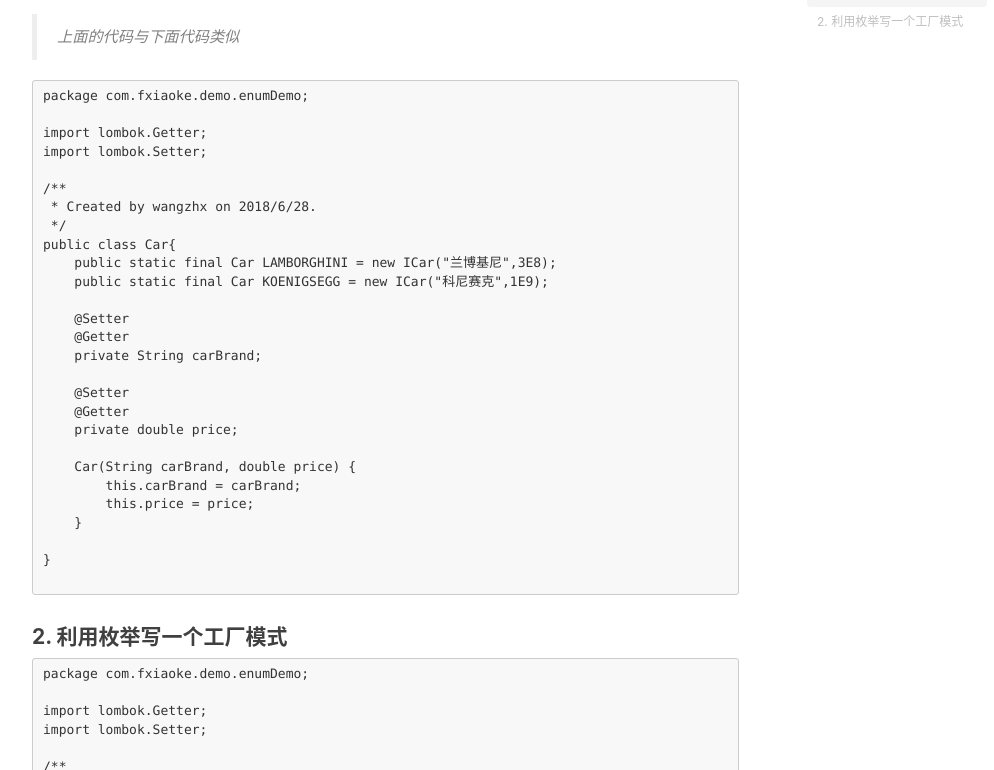
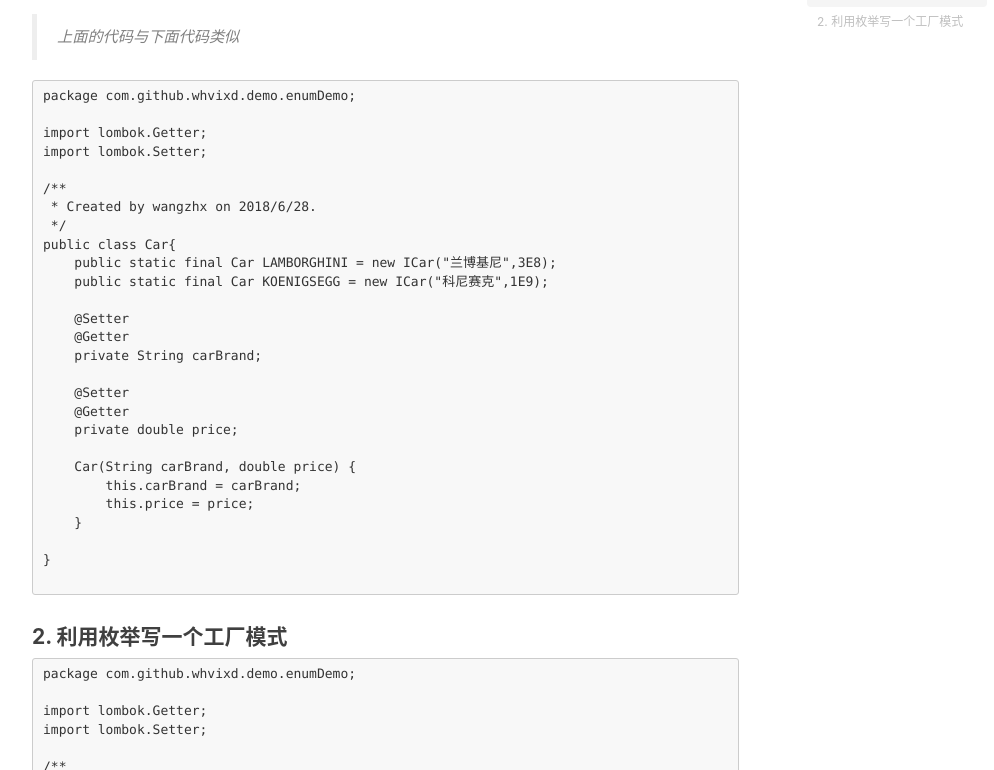
Before and after one commit to whvixd/qilixiang.github.io, a Jekyll site: the page built from _posts/2018-06-28-Java枚举用法.md, in a window 1280 px wide and 1400 px high, scrolled down 2729 px. Shown: the part 172-942 px from the top of the window, without its empty margins (233-1227 px from the left). Built offline with Jekyll 4.4.1, drawn with Linux system fonts in a browser that asks for light colours; nearby versions of some CDN libraries; comment, search, counter and statistics services are not loaded; some of the changed text lies outside the part shown.

Commit message:
去掉fxiaoke

````diff
--- a/_posts/2018-06-28-Java枚举用法.md
+++ b/_posts/2018-06-28-Java枚举用法.md
@@ -25,7 +25,7 @@ tags:
 > Car.java
 
 ```
-package com.fxiaoke.demo.enumDemo;
+package com.github.whvixd.demo.enumDemo;
 
 /**
  * Created by wangzhx on 2018/6/28.
@@ -54,9 +54,9 @@ public final class Car extends java.lang.Enum<Car> {
 如果还不明白Enum，可以再看看下面的测试
 
 ```
-package com.fxiaoke;
+package com.github.whvixd;
 
-import com.fxiaoke.demo.enumDemo.Car;
+import com.github.whvixd.demo.enumDemo.Car;
 import org.junit.Test;
 
 import java.lang.reflect.Field;
@@ -97,7 +97,7 @@ KOENIGSEGG元素的修饰符为 public static final
 #### 1. 我们可以利用枚举写出优雅的代码
 
 ```
-package com.fxiaoke.demo.enumDemo;
+package com.github.whvixd.demo.enumDemo;
 
 import lombok.Getter;
 import lombok.Setter;
@@ -127,7 +127,7 @@ public enum Car {
 > 上面的代码与下面代码类似
 
 ```
-package com.fxiaoke.demo.enumDemo;
+package com.github.whvixd.demo.enumDemo;
 
 import lombok.Getter;
 import lombok.Setter;
@@ -159,7 +159,7 @@ public class Car{
 #### 2. 利用枚举写一个工厂模式
 
 ```
-package com.fxiaoke.demo.enumDemo;
+package com.github.whvixd.demo.enumDemo;
 
 import lombok.Getter;
 import lombok.Setter;
@@ -219,11 +219,11 @@ public interface Factory {
 > 测试
 
 ```
-package com.fxiaoke;
+package com.github.whvixd;
 
-import com.fxiaoke.demo.enumDemo.Car;
+import com.github.whvixd.demo.enumDemo.Car;
 
-import com.fxiaoke.demo.enumDemo.Factory;
+import com.github.whvixd.demo.enumDemo.Factory;
 import org.junit.Assert;
 import org.junit.Test;
 
````
Also changed, not shown: _posts/2018-06-10-Spring自定义标签.md (+7 -7 lines), _posts/2018-06-12-发送邮件.md (+5 -5 lines), _posts/2018-07-15-Java动态代理.md (+0 -2 lines), README_TEMP.md (renamed from README.md).
